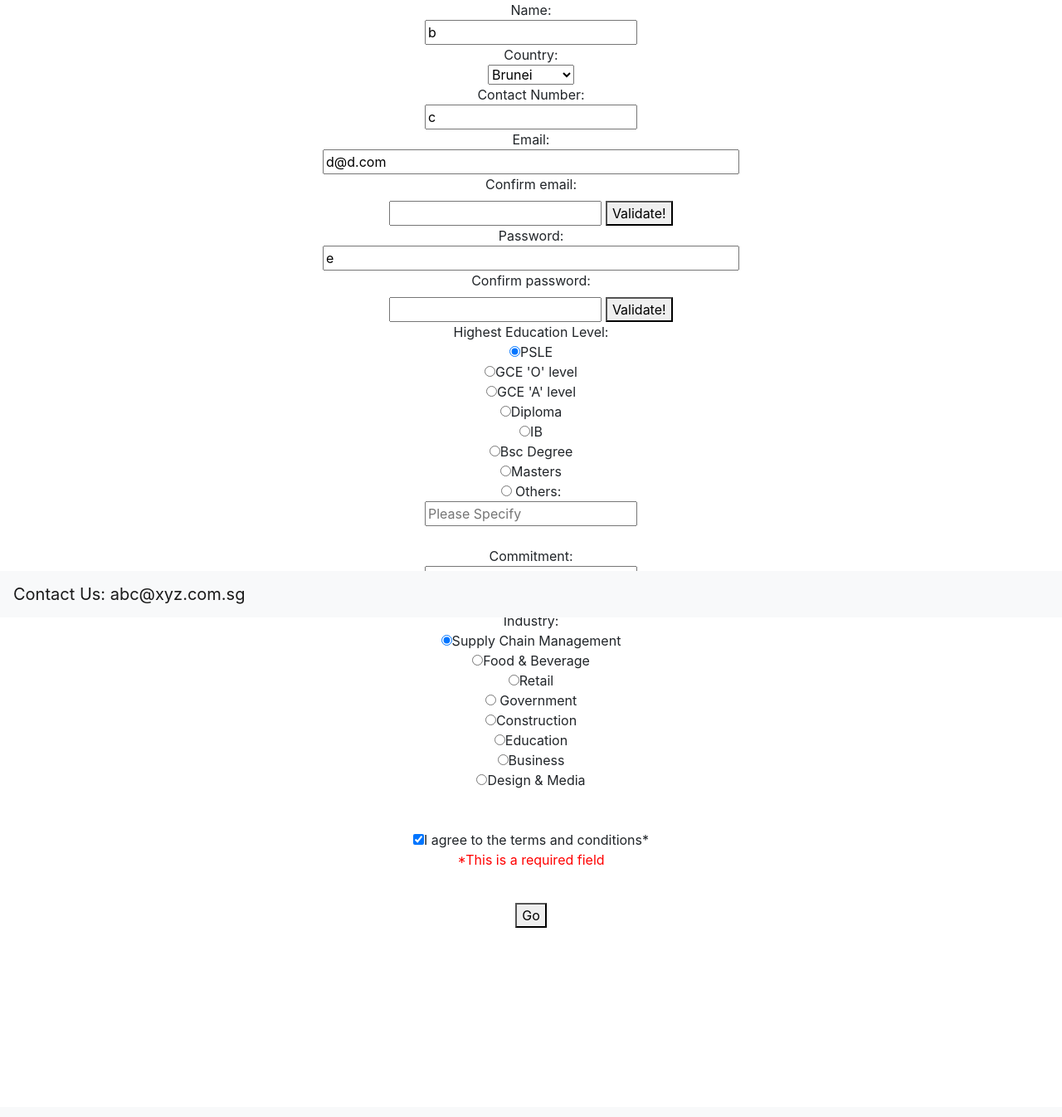
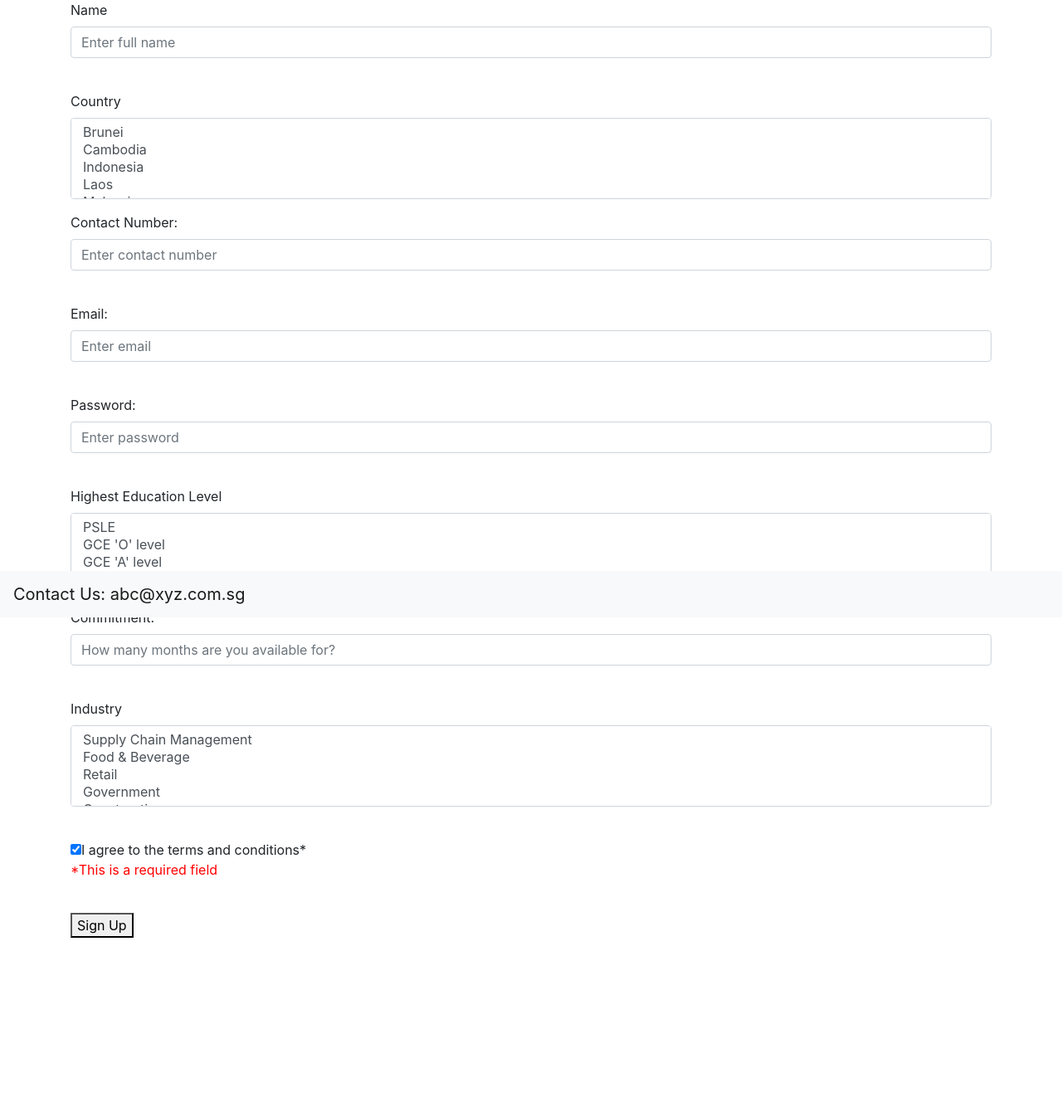
Before and after one commit to bokwoon95/flask-app, a Flask app: page /form in a window 1280 px wide. Shown: the part 56-1402 px from the top of the page at 83% size. Before the commit the page ends 1174 px from the top, so only its background shows below. Run offline with Flask 2, Linux system fonts and the light colour scheme; some libraries are stand-ins or nearby versions.

Commit message:
final asthetic changes

```diff
--- a/app/templates/start.html
+++ b/app/templates/start.html
@@ -2,13 +2,16 @@
 
 {% block content %}
 
+<div class="container" >
 <form action = "/handle_data" method = "POST">
- <center>
+    <div class="form-group">
+      <label for="name">Name</label>
+      <input type="text" placeholder="Enter full name" id="name" name='name' class="form-control" required><br>
+    </div>
 
-  Name:<br>
-  <input type="text" placeholder="Name" name = 'name' value="b" required><br>
-  Country:<br>
-  <select id="countries" name="countries" required>
+    <div class="form-group">
+      <label for="country">Country</label>
+      <select multiple class="form-control" id="countries" name="countries" required>
           <option value="Brunei">Brunei</option>
           <option value="Cambodia">Cambodia</option>
           <option value="Indonesia">Indonesia</option>
@@ -20,73 +23,63 @@
           <option value="Thailand">Thailand</option>
           <option value="Vietnam">Vietnam</option>
       </select>
-  <br>
+    </div>
 
+    <div class="form-group">
+      <label for="contactnumber">Contact Number:</label>
+      <input type="text" placeholder="Enter contact number" id="contactnumber" name='contactnumber' class="form-control" required><br>
+    </div>
 
-  Contact Number:<br>
-  <input type="text" placeholder="contact number" name="contactnumber" value="c" required><br>
-  Email:<br>
-  <input name="email1" type="email" required="1" id="email1" size="44" name = "email" value="d@d.com" required/><br>
+    <div class="form-group">
+      <label for="email1">Email:</label>
+      <input type="text" placeholder="Enter email" id="email1" name='email1' class="form-control" required><br>
+    </div>
 
-  <label for = "emailConfirm"> Confirm email: </label>
-  <br>
-  <input name='email2', type = 'email'>
-  <button type='Check'equalTo=email1 id='validate'>Validate!</button>
+    <div class="form-group">
+      <label for="password1">Password:</label>
+      <input type="text" placeholder="Enter password" id="password1" name='password1' class="form-control" required><br>
+    </div>
 
+    <div class="form-group">
+        <label for="education">Highest Education Level</label>
+        <select multiple class="form-control" id="countries" name="countries" required>
+            <option value="PSLE">PSLE</option>
+            <option value="GCE 'O' level">GCE 'O' level</option>
+            <option value="GCE 'A' level">GCE 'A' level</option>
+            <option value="Diploma">Diploma</option>
+            <option value="IB">IB</option>
+            <option value="Bsc Degree">Bsc Degree</option>
+            <option value="Masters">Masters</option>
+            <option value="Others">Others</option>
+        </select>
+      </div>
 
-  <br>
-  Password:<br>
-  <input name="password1" type="text" required="1" id="password1" size="44" name = "password" value="e" required/><br>
+      <div class="form-group">
+          <label for="commitment">Commitment:</label>
+          <input type="number" placeholder="How many months are you available for?" id="commitment" name='commitment' class="form-control" required><br>
+        </div>
 
-  <label for = "passwordConfirm"> Confirm password: </label>
-  <br>
-  <input name='password2', type = 'text'>
-  <button type='Check'equalTo=password1 id='validate'>Validate!</button>
-
-  <br>
-  Highest Education Level:
-  <br>
-
-  <input type="radio" name='group1' value="PSLE" checked required>PSLE <br>
-  <input type="radio" name='group1' value="GCE 'O' level" required>GCE 'O' level <br>
-  <input type="radio" name='group1' value="GCE 'A' level" required>GCE 'A' level <br>
-  <input type="radio" name='group1' value="Diploma" required>Diploma <br>
-  <input type="radio" name='group1' value="IB" required>IB <br>
-  <input type="radio" name='group1' value="Bsc Degree" required>Bsc Degree <br>
-  <input type="radio" name='group1' value="Masters" required>Masters <br>
-  <input type="radio" name='group1' value="Others" required>
-  Others:<br>
-  <input type="text" name='group1' placeholder="Please Specify"><br>
-
-  <br>
-  Commitment:<br>
-  <input type="number" name="commitment"value=3 >
-  <br>
-
-  <br>
-  Industry:
-  <br>
-
-  <input type="radio" name='industry' value="Supply Chain Management" checked required>Supply Chain Management <br>
-  <input type="radio" name='industry' value="Food & Beverage" required>Food & Beverage <br>
-  <input type="radio" name='industry' value="Retail"  required>Retail <br>
-  <input type="radio" name='industry' value="Government"  required> Government <br>
-  <input type="radio" name='industry' value="Construction"  required>Construction <br>
-  <input type="radio" name='industry' value="Education"  required>Education <br>
-  <input type="radio" name='industry' value="Business"  required>Business <br>
-  <input type="radio" name='industry' value="Design & Media"  required>Design & Media <br>
- <br>
-
+        <div class="form-group">
+            <label for="industry">Industry</label>
+            <select multiple class="form-control" id="industry" name="industry" required>
+                <option value="Supply Chain Management">Supply Chain Management</option>
+                <option value="Food & Beverage">Food & Beverage</option>
+                <option value="Retail">Retail</option>
+                <option value="Government">Government</option>
+                <option value="Construction">Construction</option>
+                <option value="Education">Education</option>
+                <option value="business">Business</option>
+                <option value="Design & Media">Design & Media</option>
+            </select>
+          </div>
 
   <br>
   <input type="checkbox" checked required>I agree to the terms and conditions*
   <p style="color:red">*This is a required field</p>
   <br>
- <button type="submit" value="Go"> Go</button>
+ <button type="submit" value="Go"> Sign Up</button>
+  </form>
+</div>
 
 
-
-  </form>
-</center>
-
 {% endblock %}
```
Also changed, not shown: app/templates/result.html (+9 -8 lines). Lines whose indentation alone changed are shown as unchanged.
